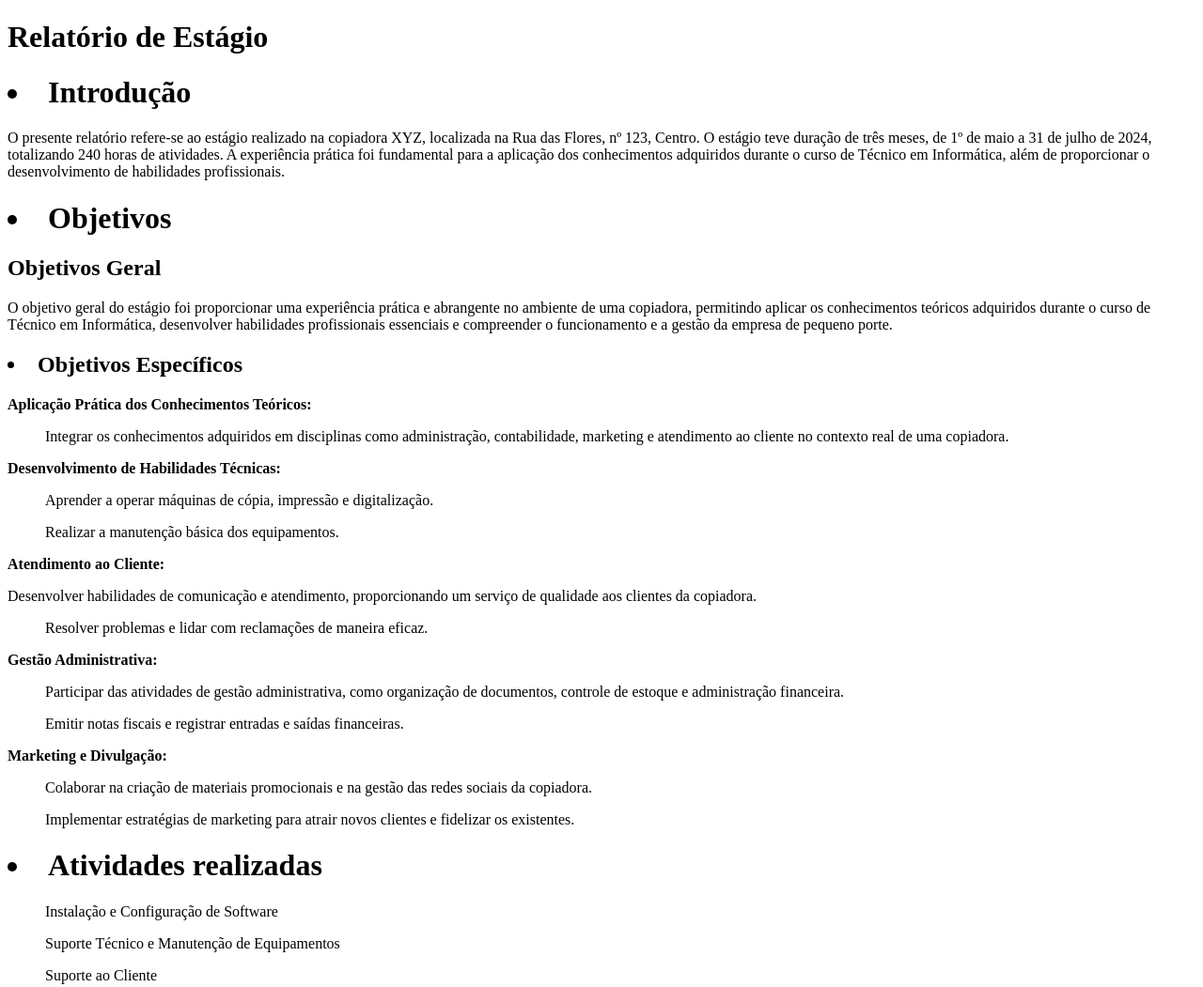
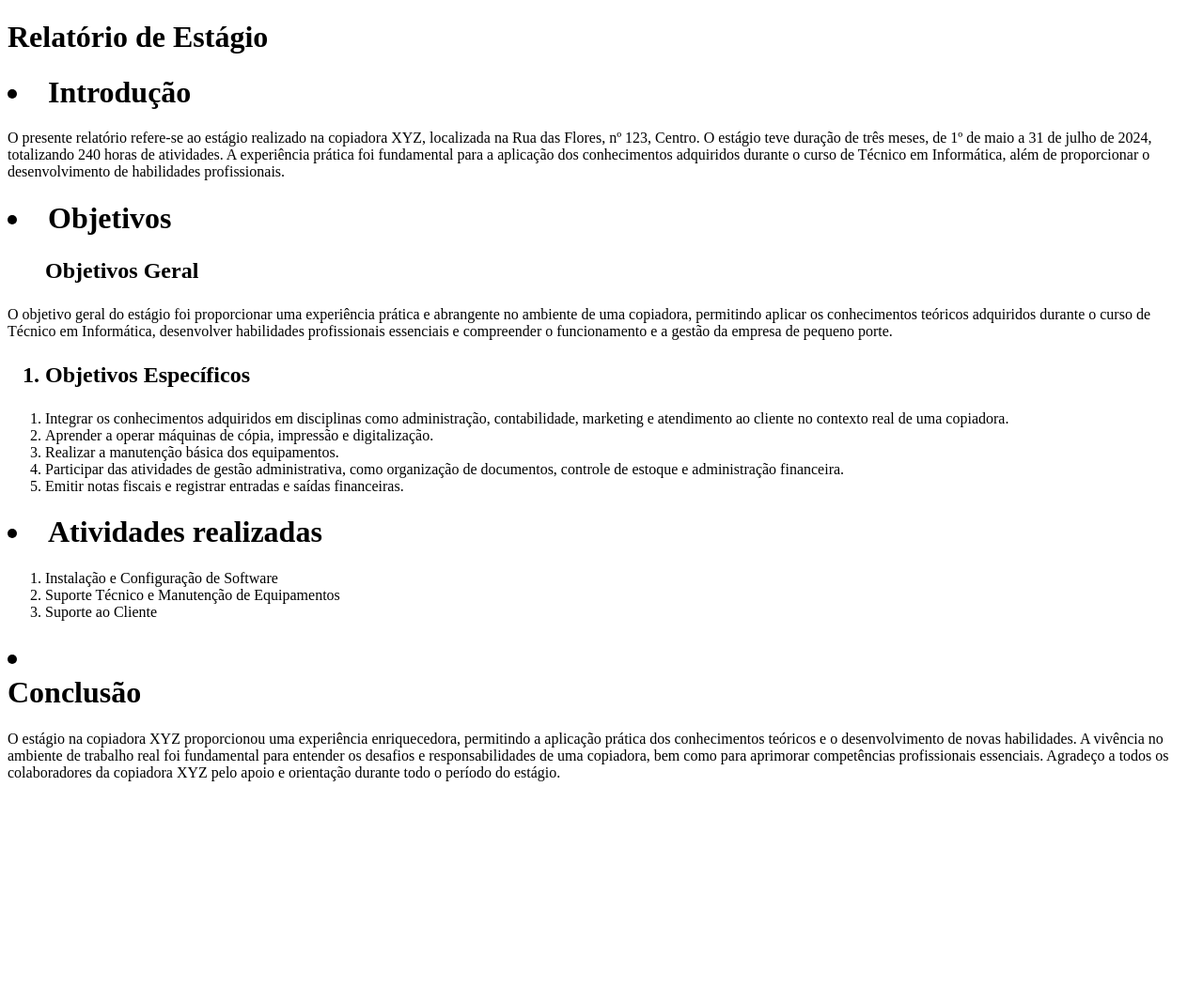
Before and after one commit to VitoriaJosefa/Atividade-5, a plain HTML site: page estagio.html in a window 1280 px wide. Shown: the top 1051 px of the page at 94% size. After the commit the page ends 848 px from the top, so only its background shows below. Drawn offline with Linux system fonts and the light colour scheme.

Commit message:
Organizando html

```diff
--- a/estagio.html
+++ b/estagio.html
@@ -10,31 +10,26 @@
 		</p>
     <p>
             <h1><li>Objetivos</li></h1>
-            <h2><l1>Objetivos Geral</l1></h2>
+            <h2><ol><l1>Objetivos Geral</l1></ol></h2>
             O objetivo geral do estágio foi proporcionar uma experiência prática e abrangente no ambiente de uma copiadora, permitindo aplicar os conhecimentos teóricos adquiridos durante o curso de Técnico em Informática, desenvolver habilidades profissionais essenciais e compreender o funcionamento e a gestão da empresa de pequeno porte.
         </p>
     <p>
-            <h2><li>Objetivos Específicos</li></h2>
-            <strong>Aplicação Prática dos Conhecimentos Teóricos:</strong>
-            <ul>Integrar os conhecimentos adquiridos em disciplinas como administração, contabilidade, marketing e atendimento ao cliente no contexto real de uma copiadora.</ul>
-            <strong>Desenvolvimento de Habilidades Técnicas:</strong>
-            <ul>Aprender a operar máquinas de cópia, impressão e digitalização.</ul>
-            <ul>Realizar a manutenção básica dos equipamentos.</ul>
-            <strong>Atendimento ao Cliente:</strong>
-            <ul></ul>Desenvolver habilidades de comunicação e atendimento, proporcionando um serviço de qualidade aos clientes da copiadora.</ul>
-            <ul>Resolver problemas e lidar com reclamações de maneira eficaz.</ul>
-            <strong>Gestão Administrativa:</strong>
-            <ul>Participar das atividades de gestão administrativa, como organização de documentos, controle de estoque e administração financeira.</ul>
-            <ul>Emitir notas fiscais e registrar entradas e saídas financeiras.</ul>
-            <strong>Marketing e Divulgação:</strong>
-            <ul>Colaborar na criação de materiais promocionais e na gestão das redes sociais da copiadora.</ul>
-            <ul>Implementar estratégias de marketing para atrair novos clientes e fidelizar os existentes.</ul>
+            <h2><ol><li>Objetivos Específicos</li></ol></h2>
+            <ol>
+                <li>Integrar os conhecimentos adquiridos em disciplinas como administração, contabilidade, marketing e atendimento ao cliente no contexto real de uma copiadora.</li>
+                <li>Aprender a operar máquinas de cópia, impressão e digitalização.</li>
+                <li>Realizar a manutenção básica dos equipamentos.</li>
+                <li>Participar das atividades de gestão administrativa, como organização de documentos, controle de estoque e administração financeira.</li>
+                <li>Emitir notas fiscais e registrar entradas e saídas financeiras.</li>
+            </ol>
     </p>
     <p>
       <h1><li>Atividades realizadas</li></h1>
-      <ul>Instalação e Configuração de Software</ul>
-      <ul>Suporte Técnico e Manutenção de Equipamentos</ul>
-      <ul>Suporte ao Cliente</ul>
+      <ol>
+        <li>Instalação e Configuração de Software</li>
+      <li>Suporte Técnico e Manutenção de Equipamentos</li>
+      <li>Suporte ao Cliente</li>
+    </ol>
   </p>
   <p>
     <h1><li></li>Conclusão</li></h1>
```
Also changed, not shown: experiencias.html (+6 -7 lines).
